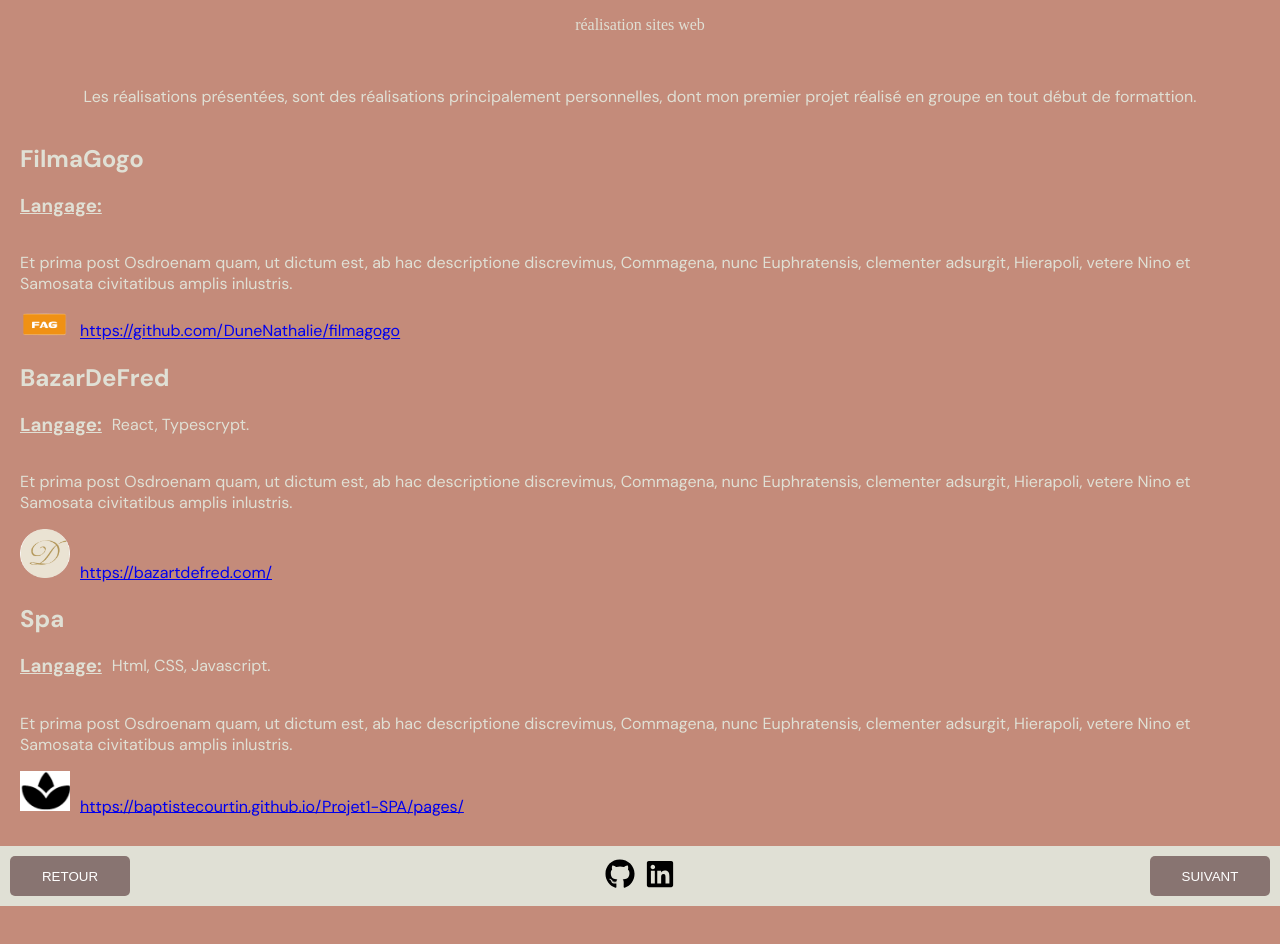
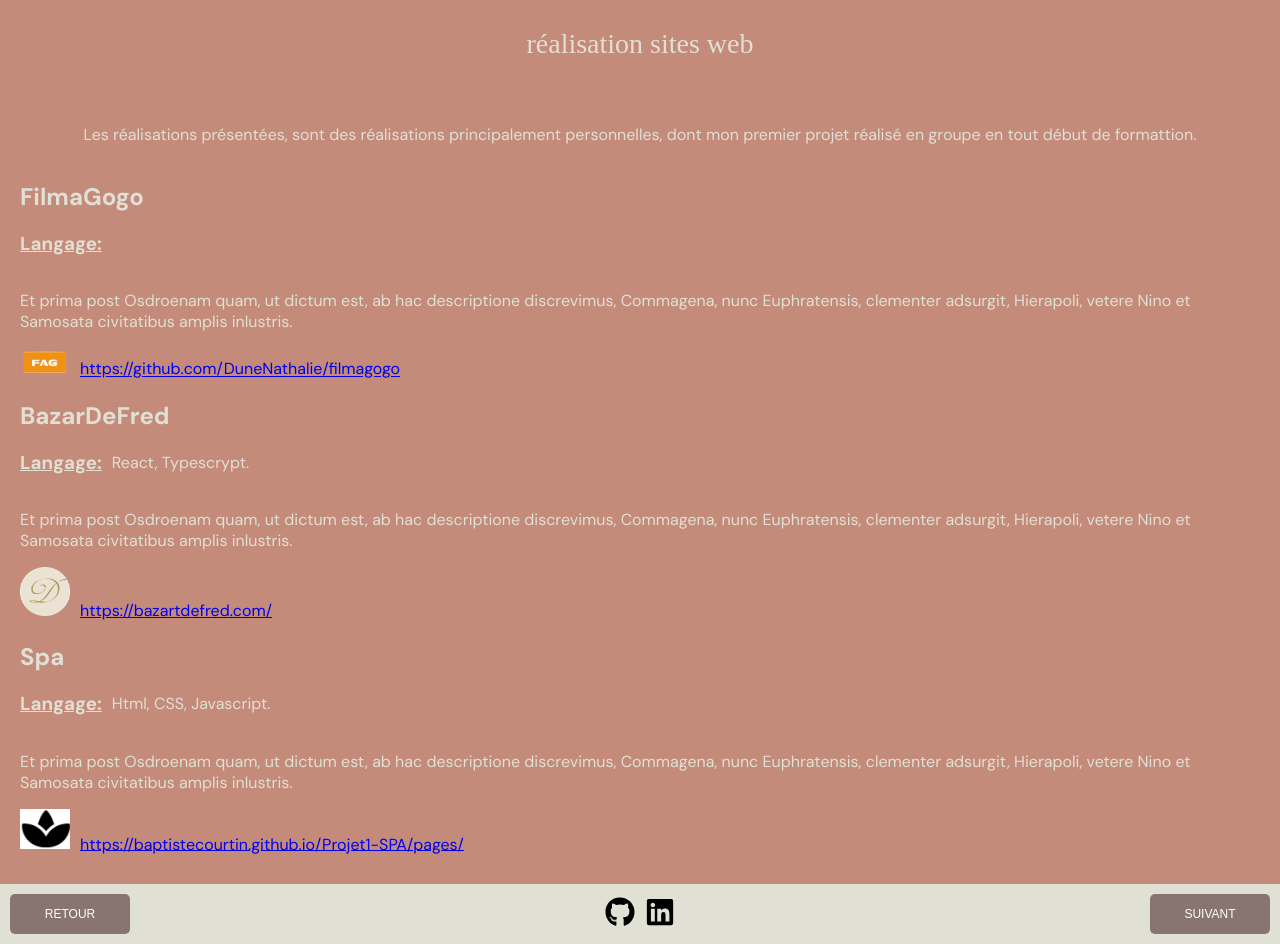
Before and after one commit to DuneNathalie/PortFolio, a React (Create React App) app: page /realisation in a window 1280 px wide. Before the commit the page ends 906 px from the top, so only its background shows below. Built offline with nearby package versions, Linux system fonts and the light colour scheme; a web font is replaced by a local one.

Commit message:
init type button

```diff
--- a/public/index.html
+++ b/public/index.html
@@ -5,7 +5,7 @@
   <meta name="description" content="Porte folio Dune Nathalie">
   <meta name="viewport" content="width=device-width, initial-scale=1.0">
   <title>Porte folio Dune Nathalie</title>
-  <link rel="icon" href="/asset/logo.png" />
+  <link rel="icon" href="/assets/logo.png" />
 </head>
 <body>
     <div id="root"></div>
--- a/src/components/Button/Button.module.scss
+++ b/src/components/Button/Button.module.scss
@@ -1,15 +1,24 @@
 @use '../../styles/colors';
 
 button {
-    background-color: colors.$brownDark;
-    color: colors.$white;
     width: 120px;
     height: 40px;
+    font-size: 12px;
     border: none;
     border-radius: 5px;
     font-weight: 400;
     cursor: pointer;
+
 }
+    .download {
+        background-color:colors.$green;
+        color: colors.$white;
+    }
+
+    .nav {
+        background-color: colors.$brownDark;
+        color: colors.$white;
+    }
 
 @media screen and (max-width: 700px) {
 
@@ -17,7 +26,12 @@ button {
         width: 100px;
         height: 36px;
         font-size: 14px;
+        font-weight: 500;
         border-radius: 4px;
     }
 
+    .download {
+        width: 120px;
+    }
+
 }
--- a/src/components/Button/Button.tsx
+++ b/src/components/Button/Button.tsx
@@ -1,15 +1,17 @@
 import React from 'react';
-import './Button.module.scss';
+
+import Styles from './Button.module.scss';
 
 interface ButtonProps {
     onClick?: () => void;
     text: string;
     style?:any;
+    type: "download" | "nav";
 }
 
-const Button : React.FC<ButtonProps> = ({text = "Click me", onClick,style}) => {
+const Button : React.FC<ButtonProps> = ({text = "Click me", onClick,style, type}) => {
     return (
-        <button onClick={onClick}>{text}</button>
+        <button onClick={onClick} className={type === "download" ? Styles.download : Styles.nav}>{text}</button>
     )
 }
 
--- a/src/components/Curriculum/DownloadCv/DownloadCv.tsx
+++ b/src/components/Curriculum/DownloadCv/DownloadCv.tsx
@@ -6,7 +6,7 @@ import Styles from './DownloadCv.module.scss';
 const DownloadCv: React.FC = () => {
     return (
         <div className={Styles.container}>
-            <a href="/Cv/cv.pdf" download="Mon_CV.pdf"><Button text="TELECHARGER CV"/></a>
+            <a href="/Cv/cv.pdf" download="Mon_CV.pdf"><Button type='download' text="TELECHARGER CV" /></a>
         </div>
     )
 };
--- a/src/components/Title/Title.module.scss
+++ b/src/components/Title/Title.module.scss
@@ -5,6 +5,7 @@
     color:colors.$brownLight;
     font-family: values.$fontTitle;
     text-align: center;
+    font-size:  28px;
 }
 
 @media screen and (max-width: 700px) {
--- a/src/components/footer/Footer.tsx
+++ b/src/components/footer/Footer.tsx
@@ -26,6 +26,7 @@ const Footer: React.FC<FooterProps> = ({ type }) => {
                 </div>
                 <div className={styles.element}>
                     <Button
+                        type='nav'
                         text="SUIVANT"
                         onClick={() => {
                             navigate('/graphism');
@@ -38,18 +39,18 @@ const Footer: React.FC<FooterProps> = ({ type }) => {
     if (type === 'graphism') {
         return (
             <div className={getClassName()}>
-                <Button text="RETOUR" onClick={() => { navigate('/'); }} />
+                <Button type='nav' text="RETOUR" onClick={() => { navigate('/'); }} />
                 <Reseau />
-                <Button text="SUIVANT" onClick={() => { navigate('/realisation'); }} />
+                <Button type='nav' text="SUIVANT" onClick={() => { navigate('/realisation'); }} />
             </div>
         )
     }
     if (type === 'realisation') {
         return (
             <div className={getClassName()}>
-                <Button text="RETOUR" onClick={() => { navigate('/graphism'); }} />
+                <Button type='nav' text="RETOUR" onClick={() => { navigate('/graphism'); }} />
                 <Reseau />
-                <Button text="SUIVANT" onClick={() => { navigate('/cv'); }} />
+                <Button type='nav' text="SUIVANT" onClick={() => { navigate('/cv'); }} />
             </div>
         );
     }
@@ -57,7 +58,7 @@ const Footer: React.FC<FooterProps> = ({ type }) => {
         return (
             <div className={getClassName()}>
                 <div className={styles.element}>
-                    <Button text="RETOUR" onClick={() => { navigate('/realisation'); }} />
+                    <Button type='nav' text="RETOUR" onClick={() => { navigate('/realisation'); }} />
                 </div>
                 <div className={styles.element}>
                     <Reseau />
@@ -65,7 +66,7 @@ const Footer: React.FC<FooterProps> = ({ type }) => {
             </div>
         );
     }
-   {/**  if (type === 'contact') {
+    {/**  if (type === 'contact') {
         return (
             <div className={getClassName()}>
                 <div className={styles.element}>
@@ -85,6 +86,7 @@ const Footer: React.FC<FooterProps> = ({ type }) => {
 
         <div className={getClassName()}>
             <Button
+                type="nav"
                 text="Retour"
                 onClick={() => {
                     navigate('/');
--- a/src/styles/_colors.scss
+++ b/src/styles/_colors.scss
@@ -3,3 +3,4 @@ $white:#FFFFFF;
 $brownLight:#E0E0D5;
 $brown:#C48B7A;
 $brownDark:#887471;
+$green:#4CAF50;
```
Also changed, not shown: public/assets/logo.png.
